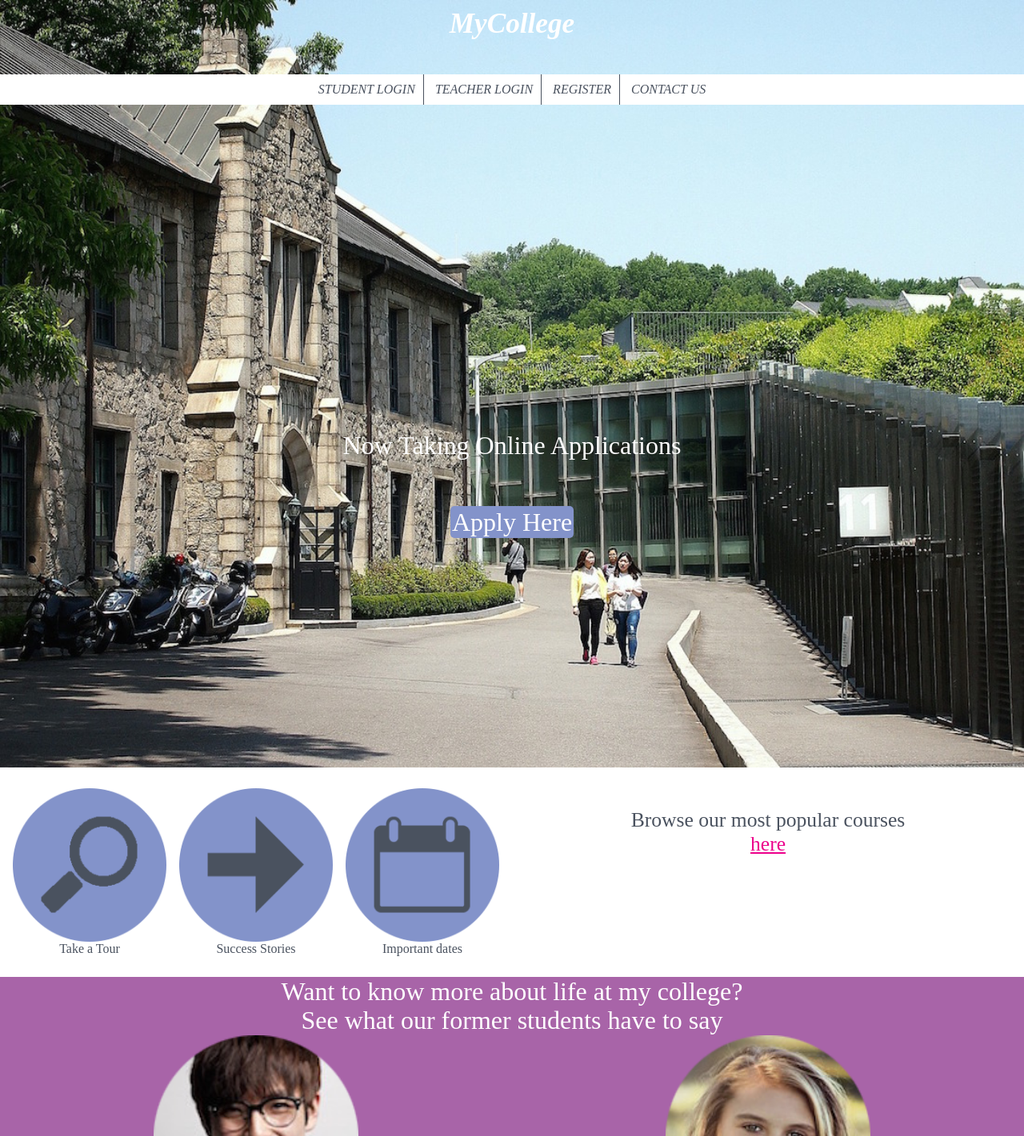
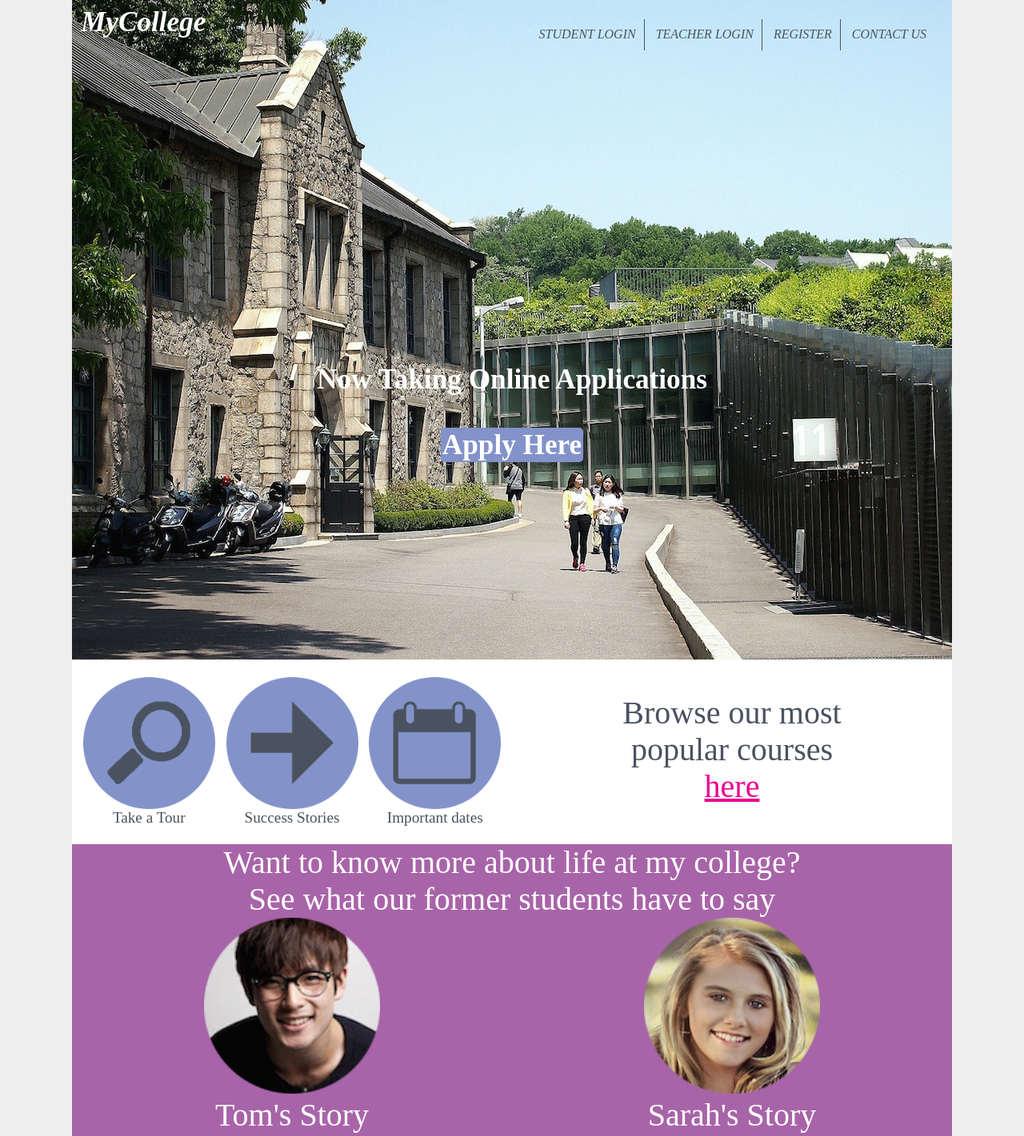
Before and after one commit to contreras-juan/MyCollege, a plain HTML site: page index.html in a window 1280 px wide. Shown: the top 1421 px of the page at 80% size. Drawn offline with Linux system fonts and the light colour scheme.

Commit message:
finished larger devices stylesheet and index css

```diff
--- a/css/style.css
+++ b/css/style.css
@@ -154,7 +154,7 @@ footer p{
 /**********************
     DEVICES > 600 px
 **********************/
-
+@media screen and (min-width: 600px){
     /* TOP MENU */
     header ul{
         position: absolute;
@@ -271,3 +271,45 @@ footer p{
         background-attachment: #e0e0eb;
         font-size: 1.2em;
     }
+}
+
+/**********************
+    DEVICES > 900 px
+**********************/
+@media screen and (min-width: 900px){
+
+    body{
+        max-width: 1100px;
+    }
+
+    header ul{
+        max-width: 1100px;
+        background-color: transparent;
+        text-align: right;
+        top: 1%;
+        right: 2%;
+    }
+
+    header p{
+        font-size: 2.2em;
+        font-weight: bold;
+        max-width: 1100px;
+    }
+
+    #logo p{
+        text-align: left;
+        padding-left: 1%;
+    }
+
+    .row1-1{
+        font-size: 1.2em;
+    }
+
+    .row1-2, .row2 p, .row3-1{
+        font-size: 2.5em;
+    }
+
+    footer p{
+        font-size: 1.5em;
+    }
+}
```
Lines whose indentation alone changed are shown as unchanged.
